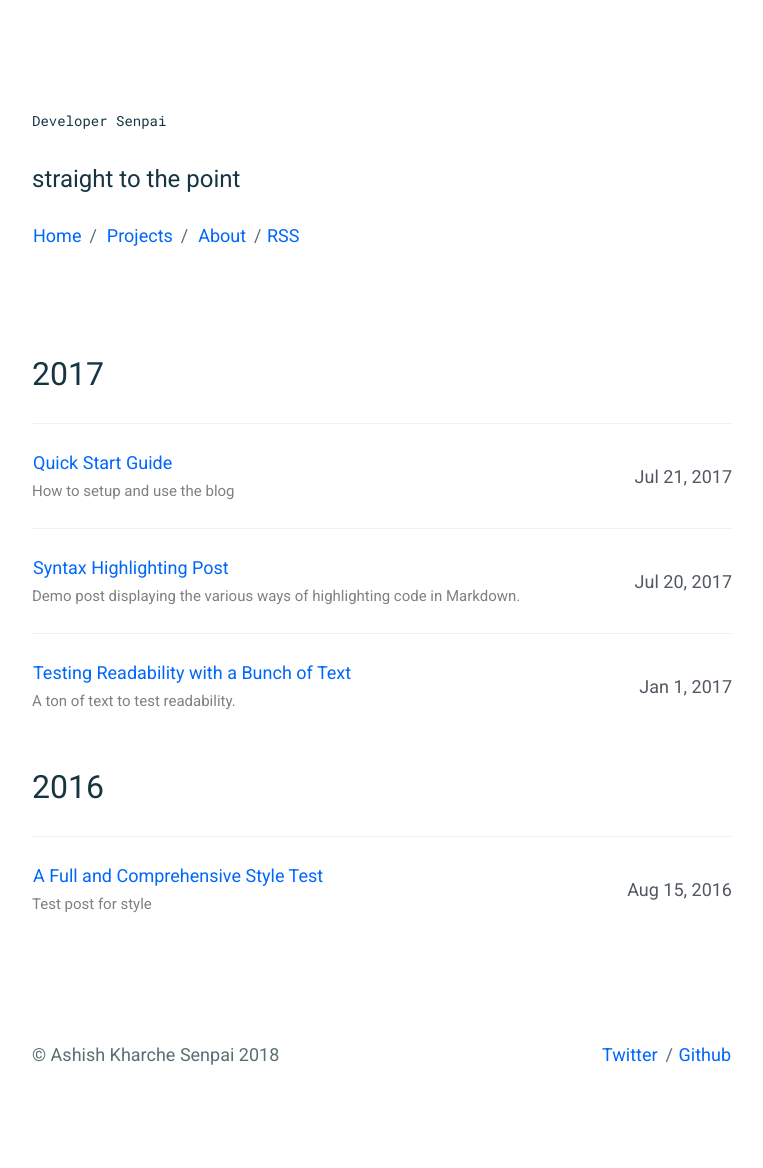
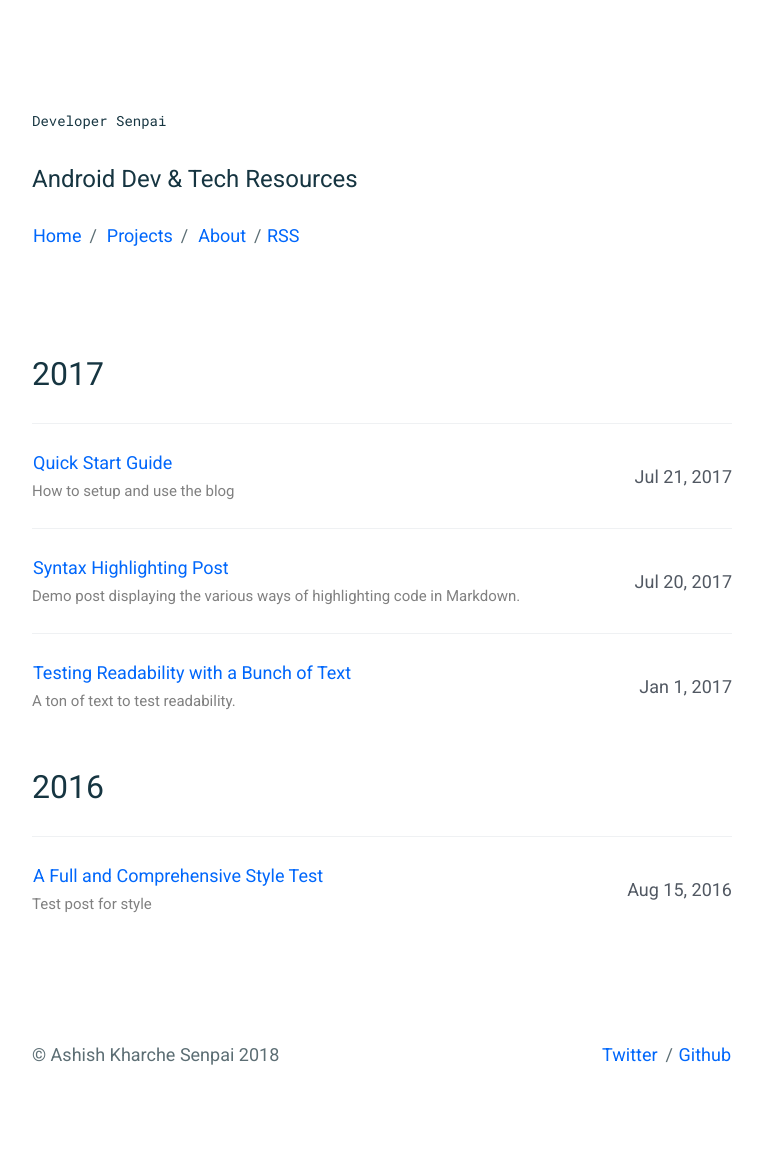
Before and after one commit to developersenpai/developersenpai, a Jekyll site: the page built from index.html, in a window 1280 px wide. Shown: the whole page, without its empty margins (258-1021 px from the left). Built offline with Jekyll 4.4.1, drawn with Linux system fonts in a browser that asks for light colours.

Commit message:
Update _config.yml

```diff
--- a/_config.yml
+++ b/_config.yml
@@ -1,7 +1,7 @@
 # Site settings
 title: "Developer Senpai"
 description: >
-  straight to the point
+  Android Dev & Tech Resources
 
 author: Ashish Kharche Senpai
 email: developersenpai@gmail.com
```
